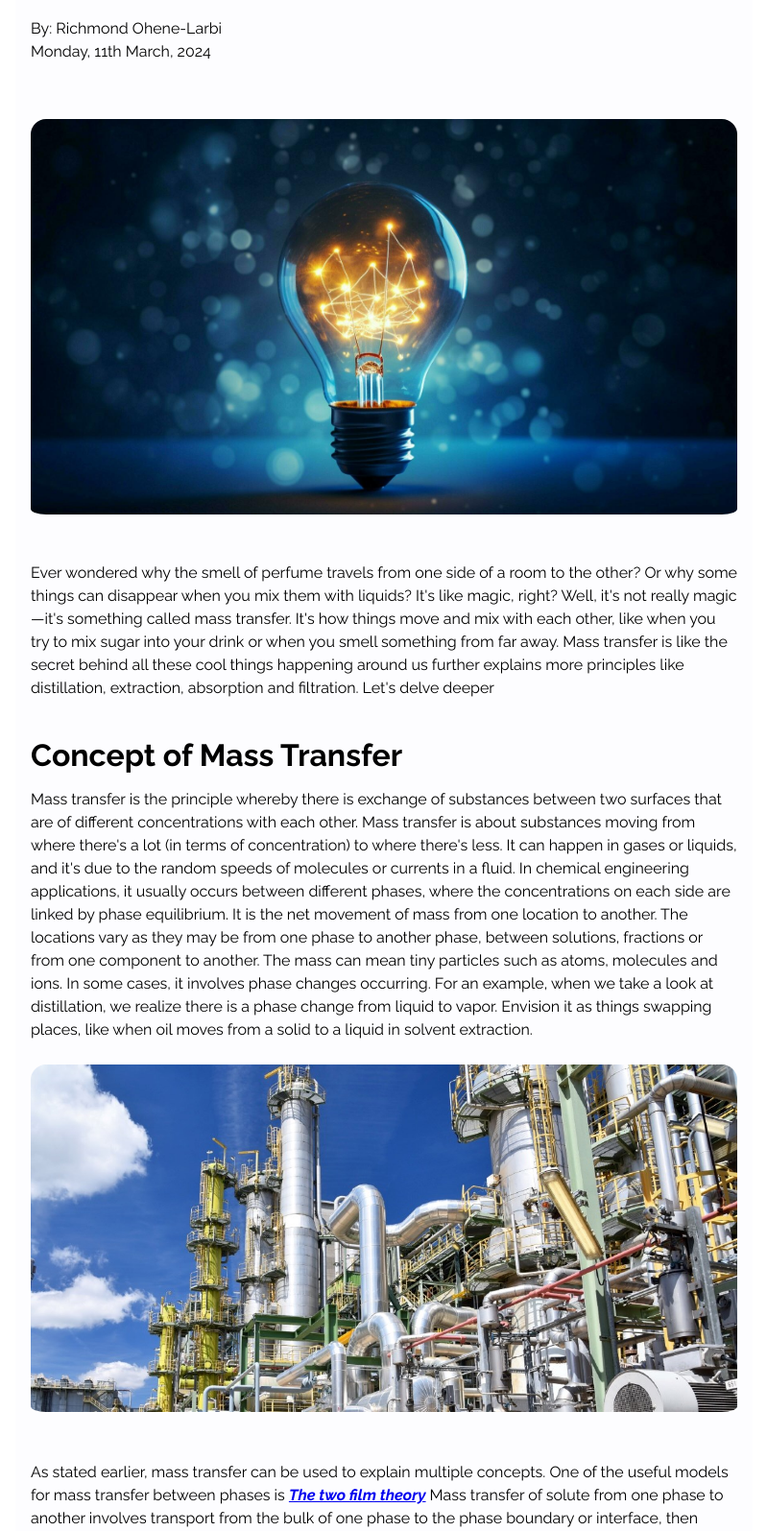
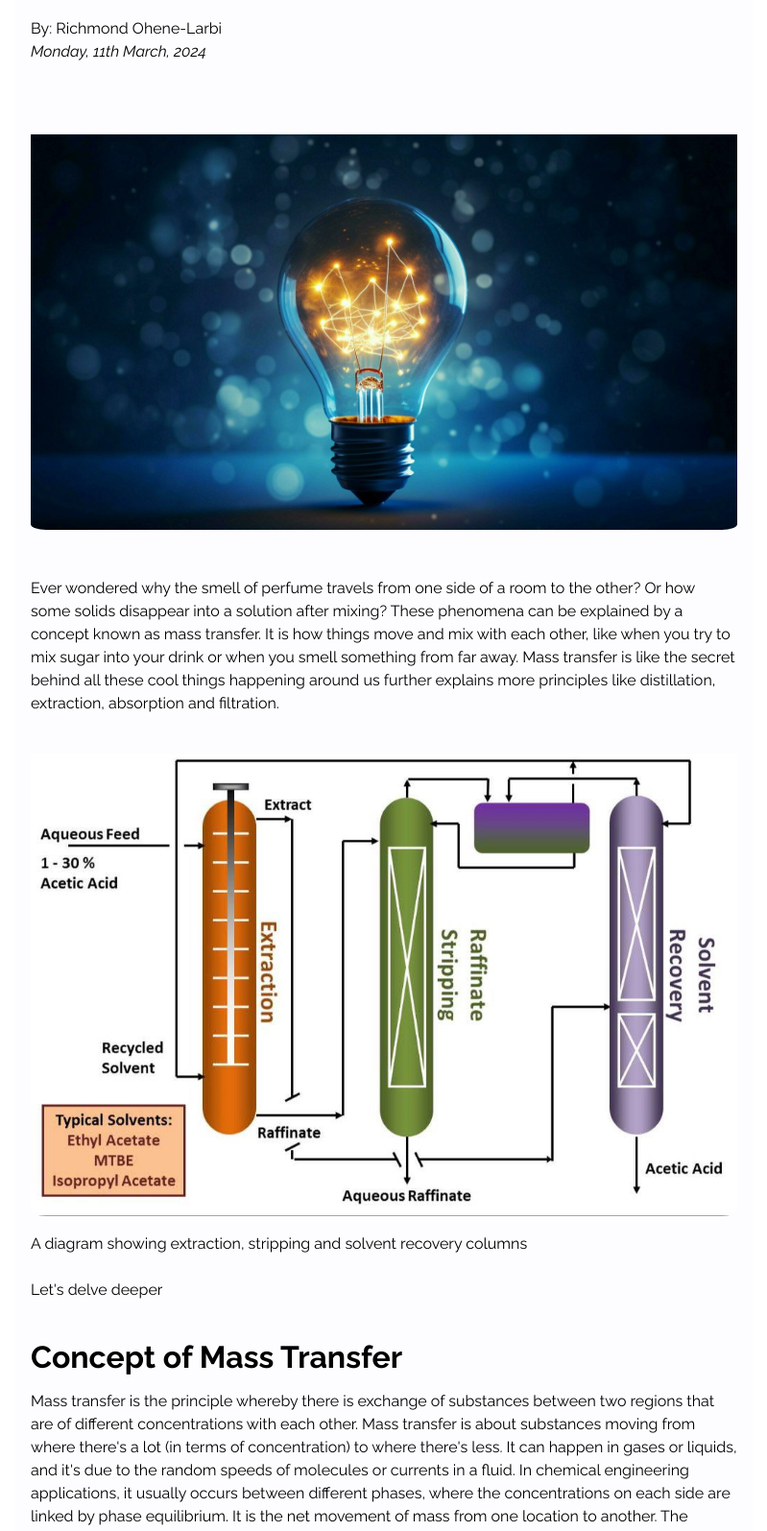
Before and after one commit to Ohene-Larbi/Blog, a website built with Vite: page blog/mtp.html in a window 1280 px wide. Shown: the part 280-1875 px from the top of the page at 96% size, without its empty margins (240-1039 px from the left). Built offline with nearby package versions, Linux system fonts and the light colour scheme.

Commit message:
New touches

```diff
--- a/blog/mtp.css
+++ b/blog/mtp.css
@@ -106,6 +106,9 @@ div p span{
     font-style: italic;
     font-weight: bolder;
 }
+.date{
+    font-style: italic;
+}
 img{
     max-width: 100%;
     object-fit: cover;
@@ -113,6 +116,7 @@ img{
     width: 100%;
     height: auto;
     object-position: center;
+    padding-top:1rem;
 
 }
 .background_image{
--- a/blog/mtp.html
+++ b/blog/mtp.html
@@ -22,7 +22,9 @@
         diffusion and mass transfer
       </h1>
       <p>
-        By: Richmond Ohene-Larbi <br /><span>Monday, 11th March, 2024</span>
+        By: Richmond Ohene-Larbi <br /><span class="date"
+          >Monday, 11th March, 2024</span
+        >
       </p>
       <div class="background_image">
         <img
@@ -33,20 +35,27 @@
 
       <p>
         Ever wondered why the smell of perfume travels from one side of a room
-        to the other? Or why some things can disappear when you mix them with
-        liquids? It's like magic, right? Well, it's not really magic—it's
-        something called <span>mass transfer</span>. It's how things move and
-        mix with each other, like when you try to mix sugar into your drink or
-        when you smell something from far away. Mass transfer is like the secret
-        behind all these cool things happening around us further explains more
-        principles like distillation, extraction, absorption and filtration.
+        to the other? Or how some solids disappear into a solution after mixing?
+        These phenomena can be explained by a concept known as
+        <span>mass transfer</span>. It is how things move and mix with each
+        other, like when you try to mix sugar into your drink or when you smell
+        something from far away. Mass transfer is like the secret behind all
+        these cool things happening around us further explains more principles
+        like distillation, extraction, absorption and filtration.
+        <br />
+        <br />
+        <img src="../assets/photo_2024-03-10_10-14-13.jpg" alt="Columns" />
+        <br />
+        A diagram showing extraction, stripping and solvent recovery columns
+        <br />
+        <br />
         Let's delve deeper
       </p>
       <br />
       <h3 class="Concept of Mass Transfer">Concept of Mass Transfer</h3>
       <p>
         Mass transfer is the principle whereby there is exchange of substances
-        between two surfaces that are of different concentrations with each
+        between two regions that are of different concentrations with each
         other. Mass transfer is about substances moving from where there's a lot
         (in terms of concentration) to where there's less. It can happen in
         gases or liquids, and it's due to the random speeds of molecules or
@@ -59,13 +68,15 @@
         particles such as atoms, molecules and ions. In some cases, it involves
         phase changes occurring. For an example, when we take a look at
         distillation, we realize there is a phase change from liquid to vapor.
-        Envision it as things swapping places, like when oil moves from a solid
-        to a liquid in solvent extraction. <br />
+        Envision it as things swapping places, like when two liquids get
+        separated in liquid-liquid extraction. <br />
         <br />
         <img
-          src="../assets/petrochemical_plant_1140x560.jpg"
-          alt="Mass Transfer"
+          src="../assets/photo_2024-03-10_10-14-01.jpg"
+          alt="Liquid liquid extraction"
         />
+        <br />
+        A diagram illustrating liquid-liquid extraction
       </p>
 
       <p>
@@ -74,11 +85,11 @@
         <a
           href="https://doi.org/10.1016/B978-0-12-220851-5.00010-1"
           target="_blank"
-          ><b>The two film theory</b></a
+          ><b>the two film theory</b></a
         >
         Mass transfer of solute from one phase to another involves transport
         from the bulk of one phase to the phase boundary or interface, then
-        movement from the interface into the bulk of the second phase.
+        movement from the interface into the bulk of the other phase.
       </p>
       <br />
 
@@ -127,8 +138,8 @@
         <fieldset class="drawback">
           <h3>Drawback</h3>
           <p>
-            In certain cases, mass transfer processes might be undesirable, such
-            as in dehydration and evaporation, where the loss of vaporous
+            In certain instances, mass transfer processes might be undesirable,
+            such as in dehydration and evaporation, where the loss of vaporous
             components can alter flavor, leading to reduced overall quality. A
             grasp of mass transfer principles help minimize drawbacks, allowing
             for increased processing rates without compromising quality.
@@ -170,7 +181,7 @@
           src="../assets/Diffusion-of-Squash-in-Water-image.png"
           alt="Example illustration"
         />
-        <br />An image showing how diffusing occurs in a solution.
+        <br />An illustation of how diffusing occurs in a solution.
       </div>
 
       <p>
@@ -250,7 +261,7 @@
           a little further.
         </p>
         <p>
-          Steady state is a state where a process does not change or even if
+          Steady state is a condition where a process does not change or even if
           there would be changes, the changes occur slightly over time. It can
           also be a situation in which all state variables are constant in spite
           of ongoing processes that strive to change them. An example can be
@@ -264,7 +275,15 @@
           viewed as states of equilibrium which only become altered when the
           forces ensuring the dynamicity of equilibrium are altered. This give
           rise to the concept of transient diffusion or unsteady state
-          diffusion.
+          diffusion. Transient state is a condition where a process variable
+          changes with time.
+          <br />
+          <img
+            src="../assets/photo_2024-03-10_11-16-30.jpg"
+            alt="Steady state"
+          />
+          <br />
+          An illustration of unsteady and steady state.
         </p>
       </div>
 
```
Also changed, not shown: assets/photo_2024-03-10_10-14-01.jpg (added), assets/photo_2024-03-10_10-14-09.jpg (added), assets/photo_2024-03-10_10-14-13.jpg (added), assets/photo_2024-03-10_10-51-10.jpg (added), assets/photo_2024-03-10_11-16-30.jpg (added).
